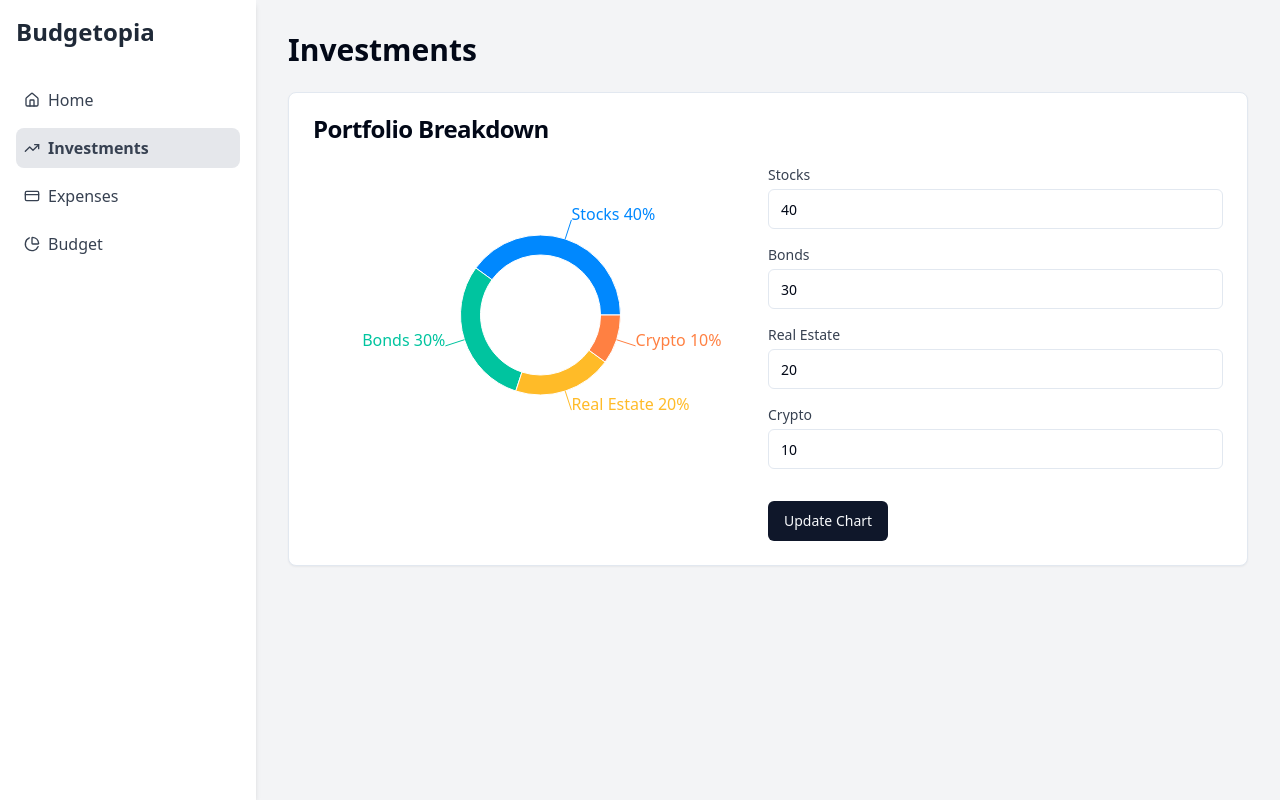
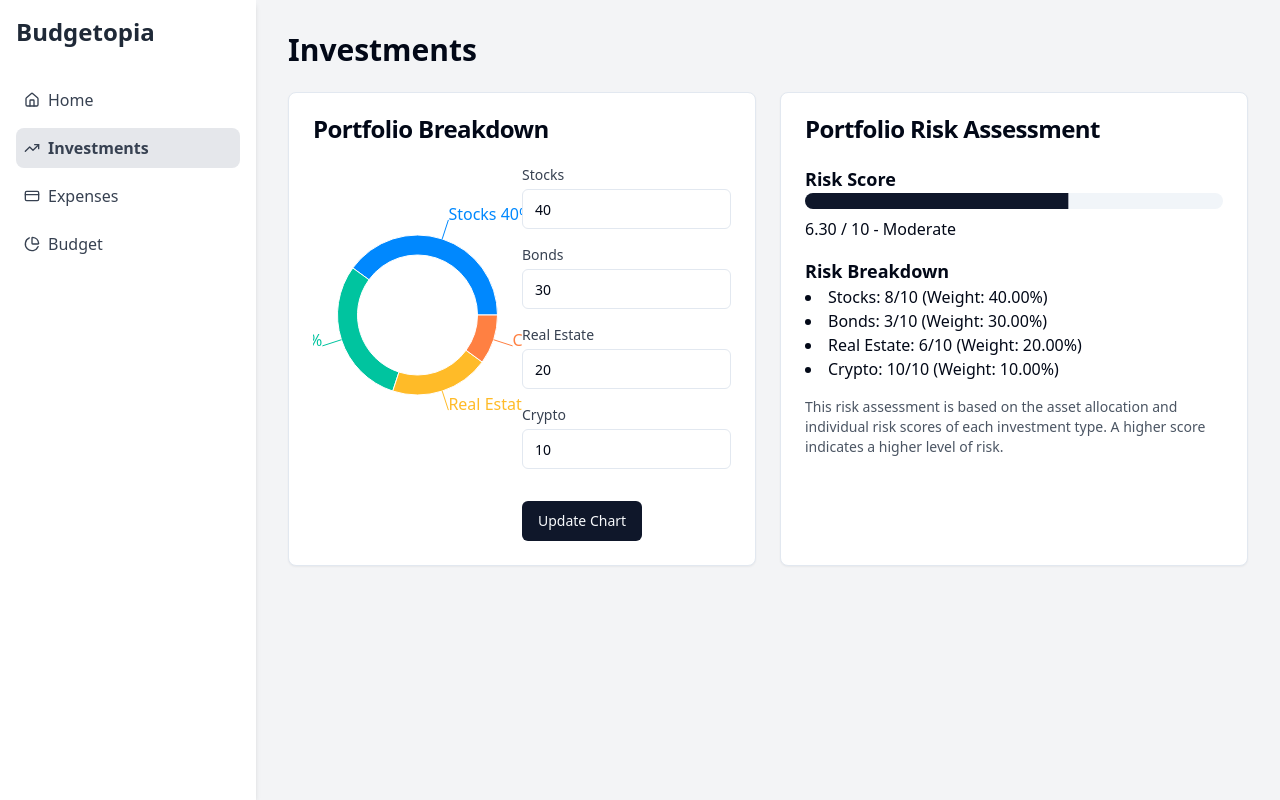
Before and after one commit to taishiwalden/budgetopia-dashboard, a React (Vite) app: page /investments in a window 1280 px wide. Built offline with nearby package versions, Linux system fonts and the light colour scheme.

Commit message:
Add risk estimation module
Implement a module on the Investments page to estimate risk based on asset allocation.
[skip gpt_engineer]

```diff
--- a/src/pages/Investments.jsx
+++ b/src/pages/Investments.jsx
@@ -1,16 +1,18 @@
-import React, { useState } from 'react';
+import React, { useState, useEffect } from 'react';
 import { Card, CardContent, CardHeader, CardTitle } from "@/components/ui/card";
 import { PieChart, Pie, Cell, ResponsiveContainer } from 'recharts';
 import { Input } from "@/components/ui/input";
 import { Button } from "@/components/ui/button";
+import { Progress } from "@/components/ui/progress";
 
 const Investments = () => {
   const [investmentData, setInvestmentData] = useState([
-    { name: 'Stocks', value: 40 },
-    { name: 'Bonds', value: 30 },
-    { name: 'Real Estate', value: 20 },
-    { name: 'Crypto', value: 10 },
+    { name: 'Stocks', value: 40, risk: 8 },
+    { name: 'Bonds', value: 30, risk: 3 },
+    { name: 'Real Estate', value: 20, risk: 6 },
+    { name: 'Crypto', value: 10, risk: 10 },
   ]);
+  const [portfolioRisk, setPortfolioRisk] = useState(0);
 
   const COLORS = ['#0088FE', '#00C49F', '#FFBB28', '#FF8042'];
 
@@ -29,9 +31,31 @@ const Investments = () => {
     setInvestmentData(normalizedData);
   };
 
+  const calculatePortfolioRisk = () => {
+    const totalValue = investmentData.reduce((sum, item) => sum + item.value, 0);
+    const weightedRisk = investmentData.reduce((sum, item) => {
+      return sum + (item.value / totalValue) * item.risk;
+    }, 0);
+    return weightedRisk;
+  };
+
+  useEffect(() => {
+    const risk = calculatePortfolioRisk();
+    setPortfolioRisk(risk);
+  }, [investmentData]);
+
+  const getRiskLevel = (risk) => {
+    if (risk < 3) return 'Very Low';
+    if (risk < 5) return 'Low';
+    if (risk < 7) return 'Moderate';
+    if (risk < 9) return 'High';
+    return 'Very High';
+  };
+
   return (
     <div>
       <h1 className="text-3xl font-bold mb-6">Investments</h1>
+      <div className="grid grid-cols-1 md:grid-cols-2 gap-6">
         <Card>
           <CardHeader>
             <CardTitle>Portfolio Breakdown</CardTitle>
@@ -75,6 +99,37 @@ const Investments = () => {
             </div>
           </CardContent>
         </Card>
+        <Card>
+          <CardHeader>
+            <CardTitle>Portfolio Risk Assessment</CardTitle>
+          </CardHeader>
+          <CardContent>
+            <div className="space-y-4">
+              <div>
+                <h3 className="text-lg font-semibold">Risk Score</h3>
+                <Progress value={portfolioRisk * 10} className="w-full" />
+                <p className="mt-2">
+                  {portfolioRisk.toFixed(2)} / 10 - {getRiskLevel(portfolioRisk)}
+                </p>
+              </div>
+              <div>
+                <h3 className="text-lg font-semibold">Risk Breakdown</h3>
+                <ul className="list-disc list-inside">
+                  {investmentData.map((item, index) => (
+                    <li key={index}>
+                      {item.name}: {item.risk}/10 (Weight: {item.value.toFixed(2)}%)
+                    </li>
+                  ))}
+                </ul>
+              </div>
+              <p className="text-sm text-gray-600">
+                This risk assessment is based on the asset allocation and individual risk scores of each investment type.
+                A higher score indicates a higher level of risk.
+              </p>
+            </div>
+          </CardContent>
+        </Card>
+      </div>
     </div>
   );
 };
```
Lines whose indentation alone changed are shown as unchanged.
